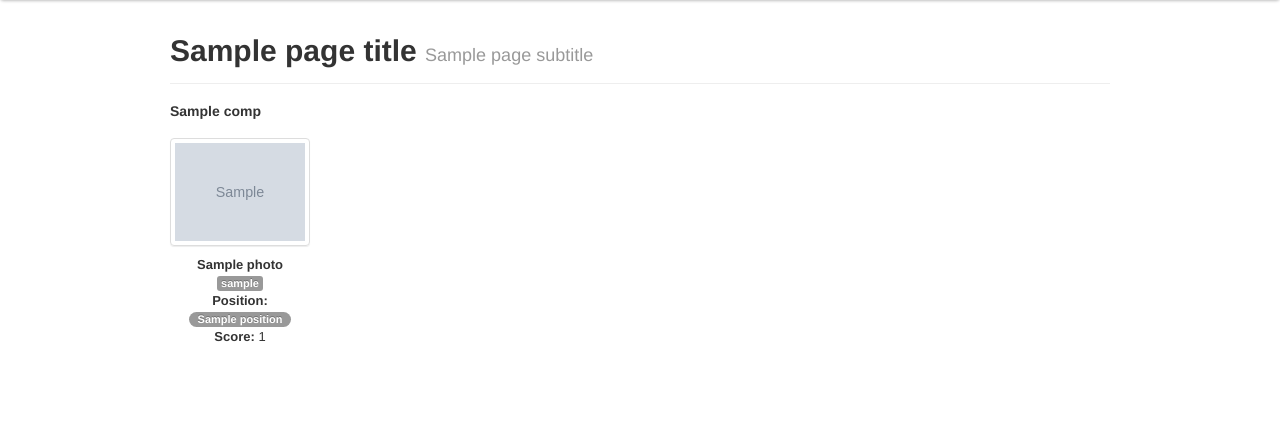
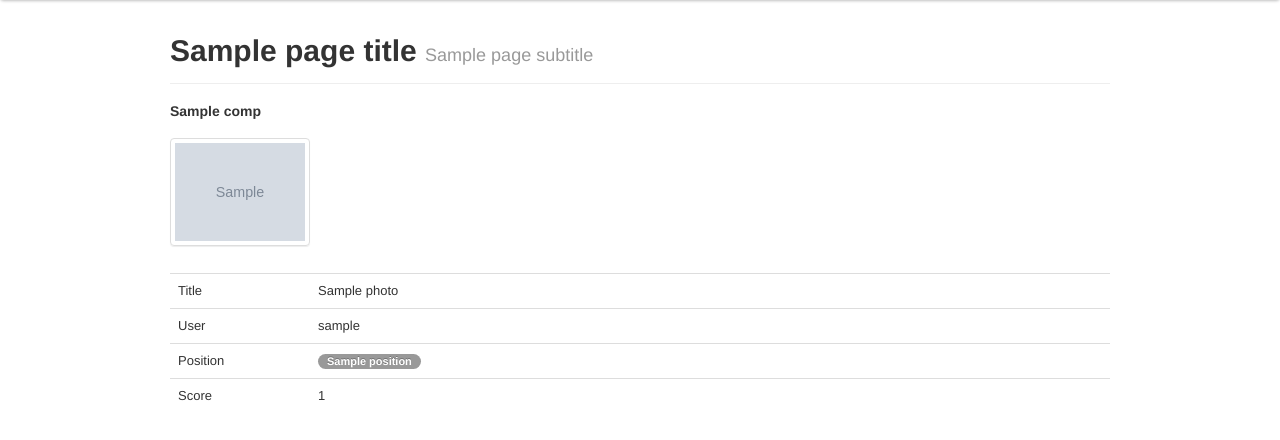
Before and after one commit to PreludeAndFugue/prelude-hmpc, a Python web app: template templates/competition-complete.html in a window 1280 px wide. Shown: the part 40-480 px from the top of the page. Run offline with Jinja, Linux system fonts and the light colour scheme; the template is opened without the code that fills it: most values are stand-ins (such as "Sample title", 1, 10 or a date in 2020); grey boxes marked "Sample" are stand-in pictures; some libraries are stand-ins or nearby versions.

Commit message:
table details
Created table to show details of photo, user and result

```diff
--- a/templates/competition-complete.html
+++ b/templates/competition-complete.html
@@ -11,19 +11,28 @@
     </h4>
     <br />
 
+
+    {% for photo, title, username, url, thumb, position, total_score in photos %}
     <ul class="thumbnails">
-    {% for photo, title, username, url, thumb, position, total_score in photos %}
         <li class="span2">
             <a href="{{url}}" class="thumbnail" rel="lightbox[comp]"
                 title="{{username}}: {{title}}">
                 <img id="thumb" src="{{thumb}}" alt="{{title}}" />
             </a>
-            <div class="photo-score">
-                <b>{{title}}</b>
-                <br />
-                <span class="label">{{username}}</span>
-                <br />
-                <b>Position:</b> <span class="badge
+        </li>
+    </ul>
+    <table class="table">
+        <tr>
+            <td class="span2">Title</td>
+            <td>{{title}}</td>
+        </tr>
+        <tr>
+            <td>User</td>
+            <td>{{username}}</td>
+        </tr>
+        <tr>
+            <td>Position</td>
+            <td><span class="badge
                 {% if position == '1st' %}
                     badge-first
                 {% elif position == '2nd' %}
@@ -31,13 +40,15 @@
                 {% elif position == '3rd' %}
                     badge-third
                 {% endif %}
-                    ">{{position}}</span>
-                <br />
-                <b>Score:</b> {{total_score}}
-            </div>
-        </li>
+                    ">{{position}}</span></td>
+        </tr>
+        <tr>
+            <td>Score</td>
+            <td>{{total_score}}</td>
+        </tr>
+    </table>
     {% endfor %}
-    </ul>
+
 
 {% endblock %}
 
```
